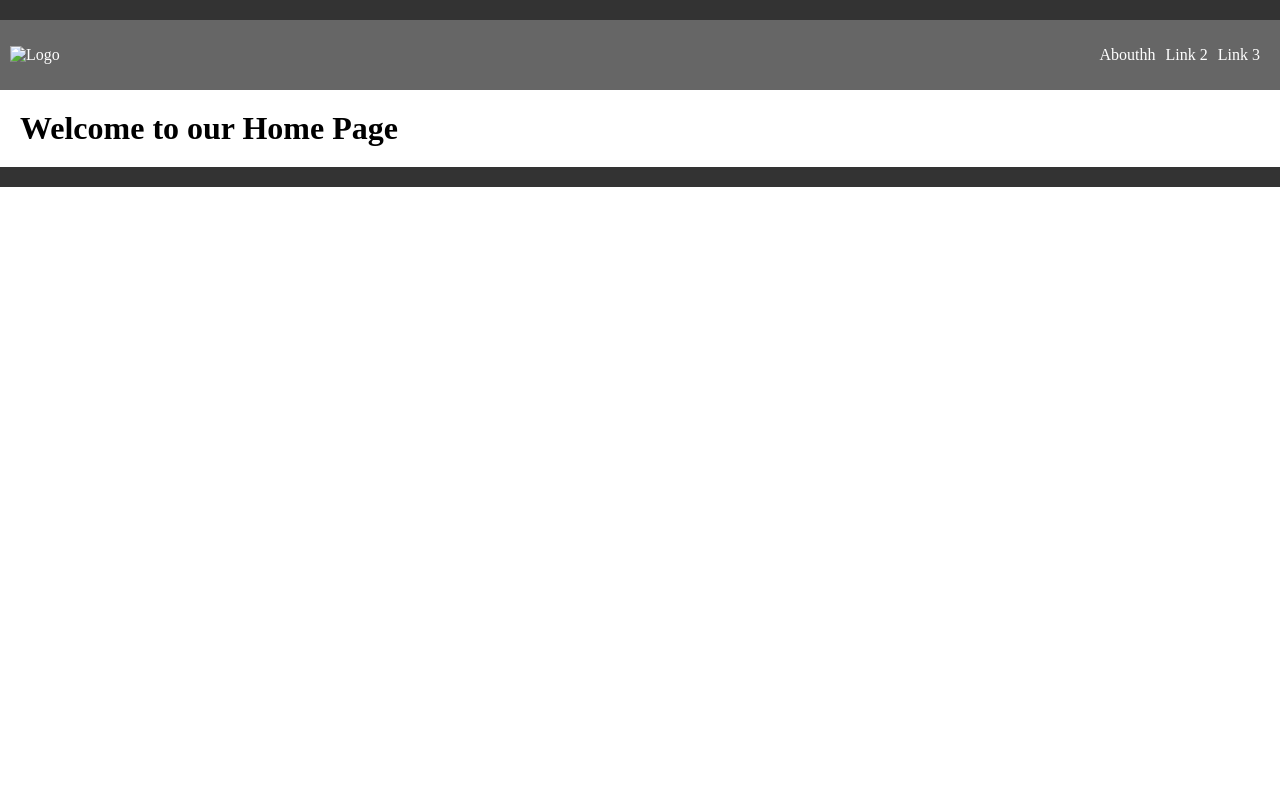
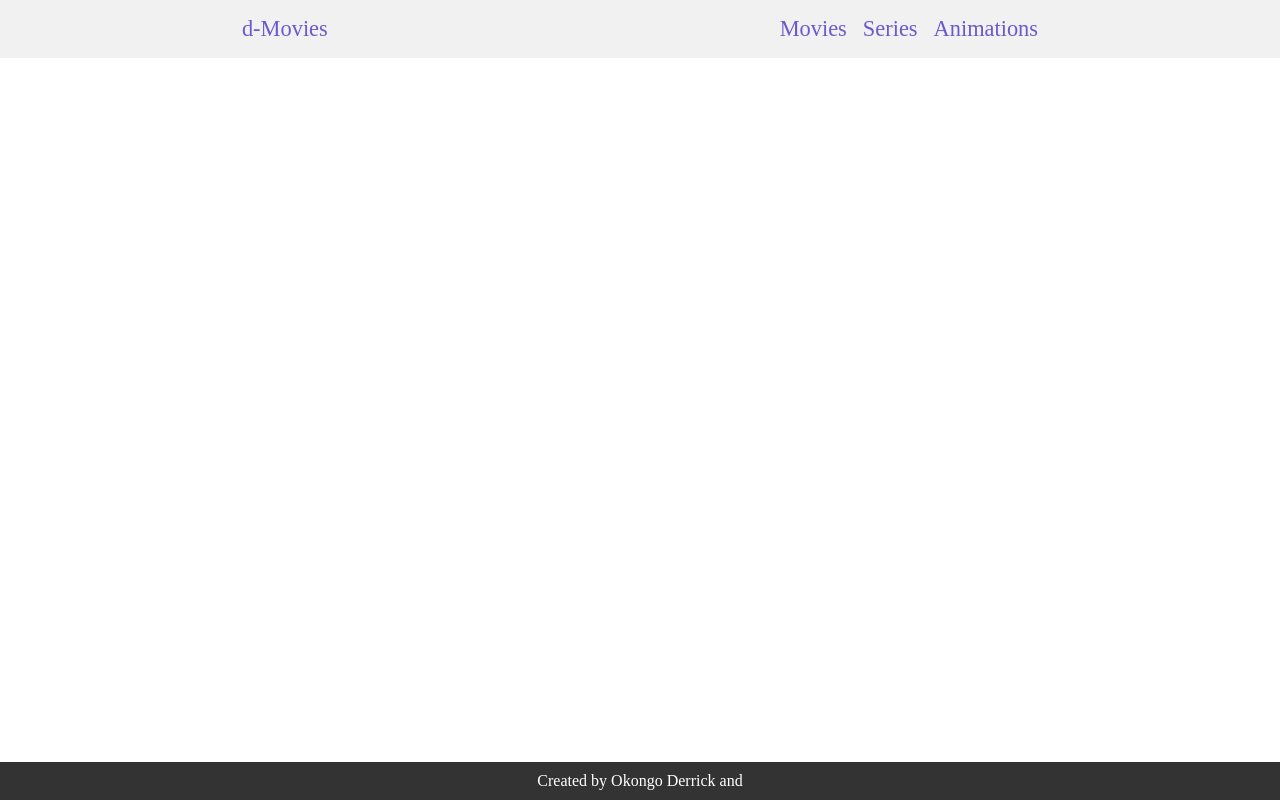
Before and after one commit to kayjeee/Group-capstone, a website built with webpack: page src/index.html in a window 1280 px wide. Built offline with nearby package versions, Linux system fonts and the light colour scheme; no server answers; files whose address does not match are found by name.

Commit message:
Update required changes

```diff
--- a/src/index.html
+++ b/src/index.html
@@ -6,29 +6,25 @@
     </head>
 <body>
   <header>
-    <!-- Header content goes here -->
+    <nav class="nav-bar">
+        <a href="#"> <span>d-</span>Movies</a>
+        <ul class="nav-links">
+          <li><a href="#">Movies</a></li>
+          <li><a href="#">Series</a></li>
+          <li><a href="#">Animations</a></li>
+        </ul>
+      </nav>
   </header>
-
-  <nav>
-    <img class="logo" src="logo.png" alt="Logo">
-    <ul class="nav-links">
-      <li><a href="./about.html">Abouthh</a></li>
-      <li><a href="#">Link 2</a></li>
-      <li><a href="#">Link 3</a></li>
-    </ul>
-  </nav>
-
   <main>
-    <h1>Welcome to our Home Page</h1>
     <div class="item-list">
         <!-- Add more items here -->
 
       </div>
-
   </main>
 
   <footer>
     <!-- Footer content goes here -->
+    Created by Okongo Derrick and
   </footer>
 </body>
 </html>
--- a/src/index.js
+++ b/src/index.js
@@ -11,7 +11,6 @@ const itemListContainer = document.querySelector('.item-list');
 const createItemElement = (item) => {
   const {
     name,
-    summary,
     image: { medium },
     likes
   } = item;
@@ -25,8 +24,8 @@ const createItemElement = (item) => {
   itemTitle.textContent = name;
 
   // Create the item description
-  const itemDescription = document.createElement('p');
-  itemDescription.innerHTML = summary;
+  // const itemDescription = document.createElement('p');
+  // itemDescription.innerHTML = summary;
 
   // Create the item actions container
   const itemActionsContainer = document.createElement('div');
@@ -63,7 +62,7 @@ const createItemElement = (item) => {
   itemActionsContainer.appendChild(imageContainer);
   itemActionsContainer.appendChild(buttonsContainer);
   itemContainer.appendChild(itemTitle);
-  itemContainer.appendChild(itemDescription);
+  // itemContainer.appendChild(itemDescription);
   itemContainer.appendChild(itemActionsContainer);
 
   return itemContainer;
--- a/src/style.css
+++ b/src/style.css
@@ -1,47 +1,44 @@
 /* Reset default margins and paddings */
-body, h1, h2, p {
-    margin: 0;
-    padding: 0;
-  }
+* {
+  margin: 0;
+  padding: 0;
+  box-sizing: border-box;
+}
+html {
+  height: 100%;
+}
+body {
+  display: flex;
+  flex-direction: column;
+  min-height: 100%;
+  font-size: 16px;
+}
+/*style the header*/
+li {
+  list-style: none;
+}
+a {
+  color: slateblue;
+  text-decoration: none;
+  font-size: 1.4rem;
+}
+.nav-bar {
+  display: flex;
+  justify-content: space-around;
+  padding: 1rem;
+  background-color: #f1f1f1;
+}
+.nav-links {
+  display: flex;
+  gap: 1rem;
+}
 
-  /* Style the header */
-  header {
-    background-color: #333;
-    color: #fff;
-    padding: 10px;
-  }
-
-  /* Style the navigation menu */
-  nav {
-    background-color: #666;
-    color: #fff;
-    padding: 10px;
-    display: flex;
-    justify-content: space-between;
-    align-items: center;
-  }
-
-  .logo {
-    margin-right: auto; /* Pushes the logo to the right */
-  }
-
-  .nav-links {
-    list-style: none;
-    display: flex;
-  }
-
-  .nav-links li {
-    margin-right: 10px;
-  }
-
-  .nav-links li a {
-    color: #fff;
-    text-decoration: none;
-  }
 
   /* Style the main content */
   main {
-    margin: 20px;
+    /* margin: 20px; */
+    margin: 0 auto;
+    padding: 1rem;
   }
   .item-list {
     display: grid;
@@ -81,4 +78,5 @@ body, h1, h2, p {
     color: #fff;
     padding: 10px;
     text-align: center;
+    margin-top: auto;
   }
```
